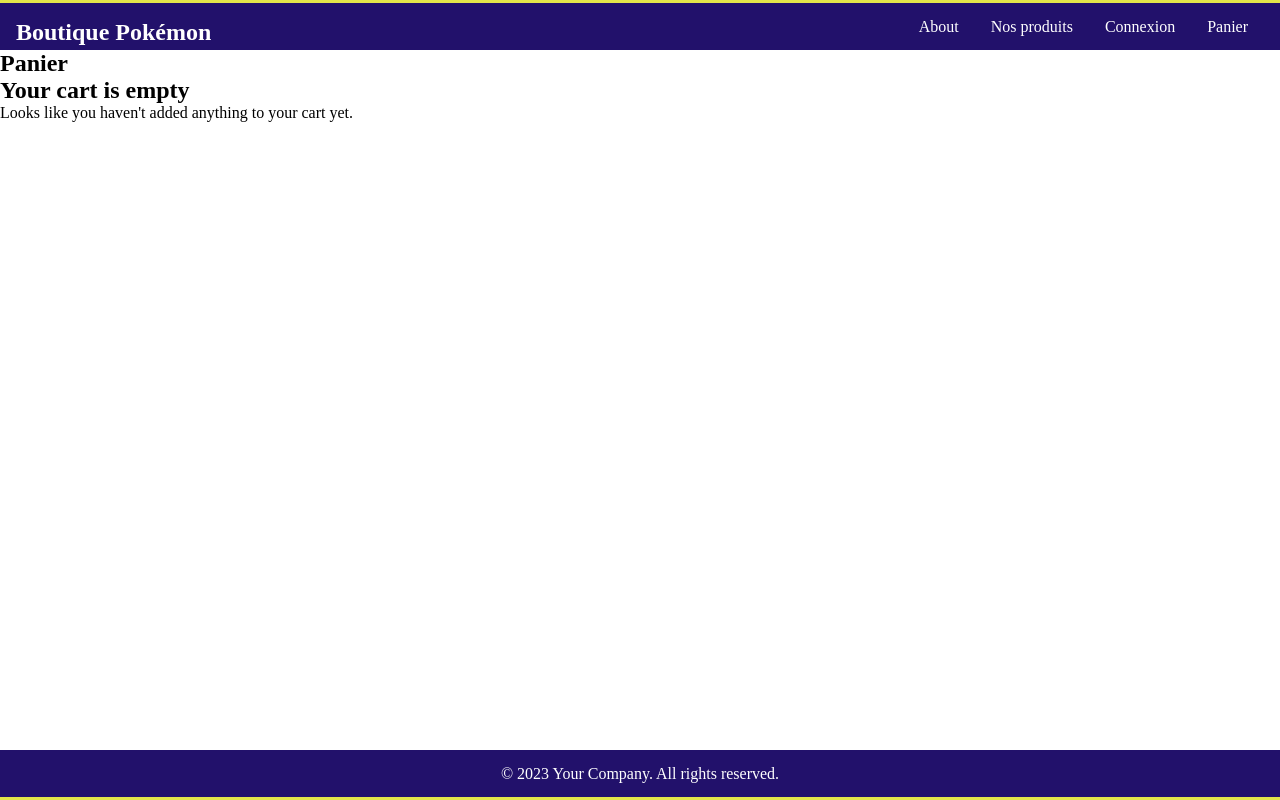
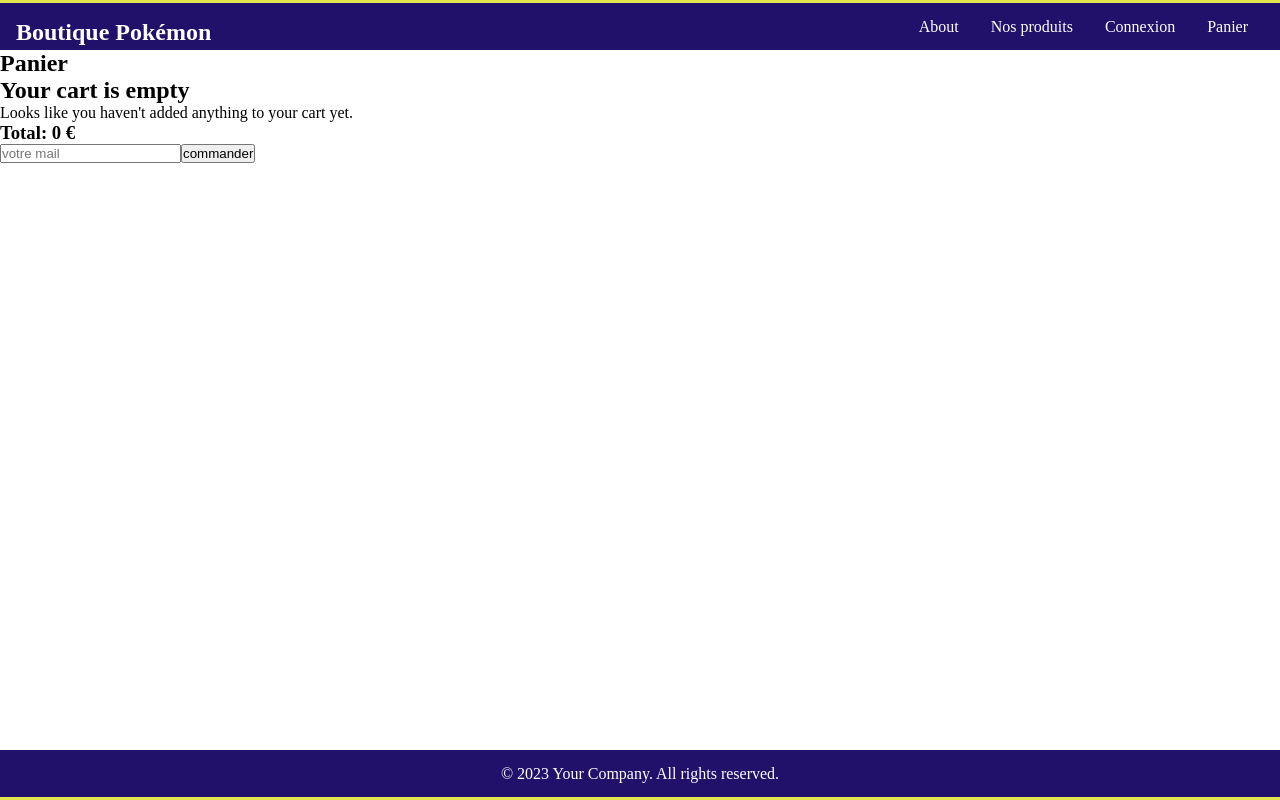
Before and after one commit to Gabrielloop/product-front, a React (Create React App) app: page /cart in a window 1280 px wide. Built offline with nearby package versions, Linux system fonts and the light colour scheme.

Commit message:
Add cart total calculation and order handling in Cart component; create ValidateCommand component

```diff
--- a/src/pages/Cart.tsx
+++ b/src/pages/Cart.tsx
@@ -11,15 +11,51 @@
 const Cart: React.FC = () => {
   const [productsInCart, setProductsInCart] = useState<CartProps[]>([]);
   const [cartSize, setCartSize] = useState<number>(0);
+  const [cartTotal, setCartTotal] = useState<number>(0);
+  const [mail, setMail] = useState<string>("");
 
   // récupération du panier
   useEffect(() => {
     const subscription = cartObservable.subscribe((newCart) => {
       setProductsInCart(newCart);
       setCartSize(newCart.reduce((acc, item) => acc + item.quantity, 0));
+      setCartTotal(
+        newCart.reduce(
+          (acc, item) => acc + item.quantity * item.product.productPrice,
+          0
+        )
+      );
     });
     return () => subscription.unsubscribe();
   }, []);
+
+  const handleMail = (e: React.ChangeEvent<HTMLInputElement>) => {
+    setMail(e.target.value);
+  };
+
+  const handleOrder = () => {
+    const products = productsInCart.map((product) => ({
+      productId: product.product.productId,
+      quantity: product.quantity,
+      total: product.quantity * product.product.productPrice,
+    }));
+    const totalCommand = products.reduce((acc, item) => acc + item.total, 0);
+
+    console.log(
+      "Commande envoyée",
+      products,
+      " mail : ",
+      mail,
+      "total",
+      totalCommand
+    );
+
+    // POST vers l'api pour enregistrer la commande
+
+    // si return true : vider le panier
+    console.log("Commande enregistrée : panier vidé");
+    cartObservable.next([]);
+  };
 
   return (
     <div>
@@ -32,6 +68,10 @@
           <CartList key={product.product.productId} {...product} />
         ))}
       </ul>
+      <h3>Total: {cartTotal} €</h3>
+
+      <input onChange={handleMail} type="text" placeholder="votre mail" />
+      <button onClick={handleOrder}>commander</button>
     </div>
   );
 };
```
Also changed, not shown: src/components/core/ValidateCommand.tsx (added, +11 -0 lines).
